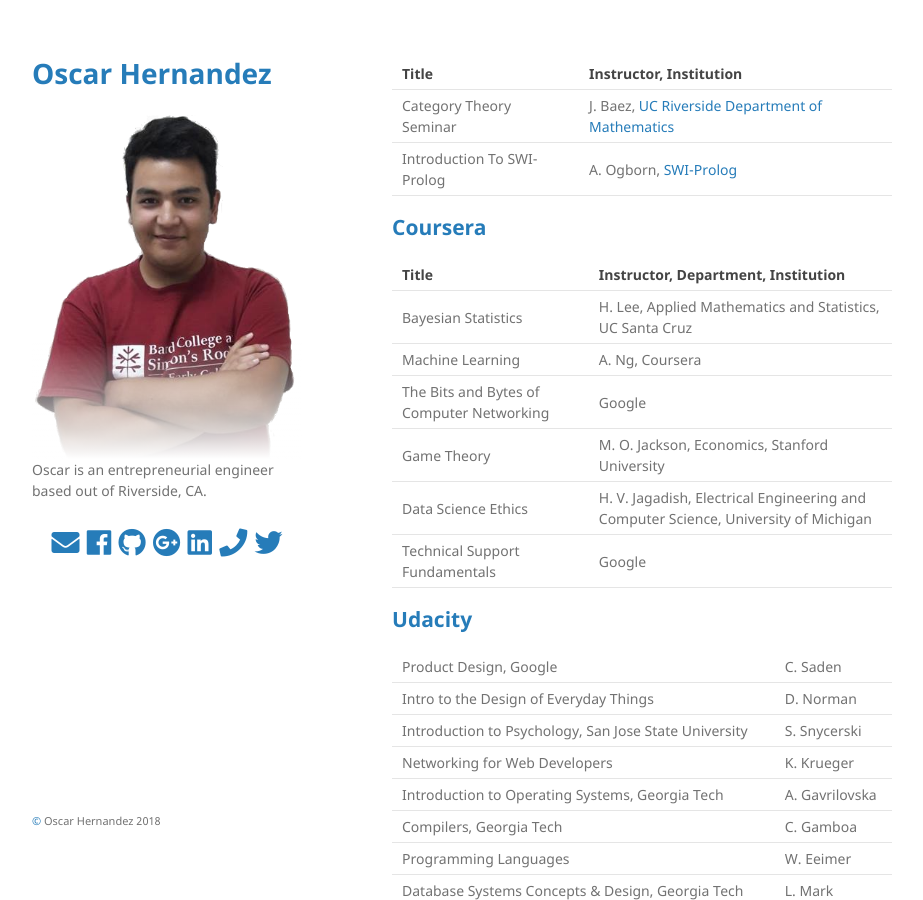
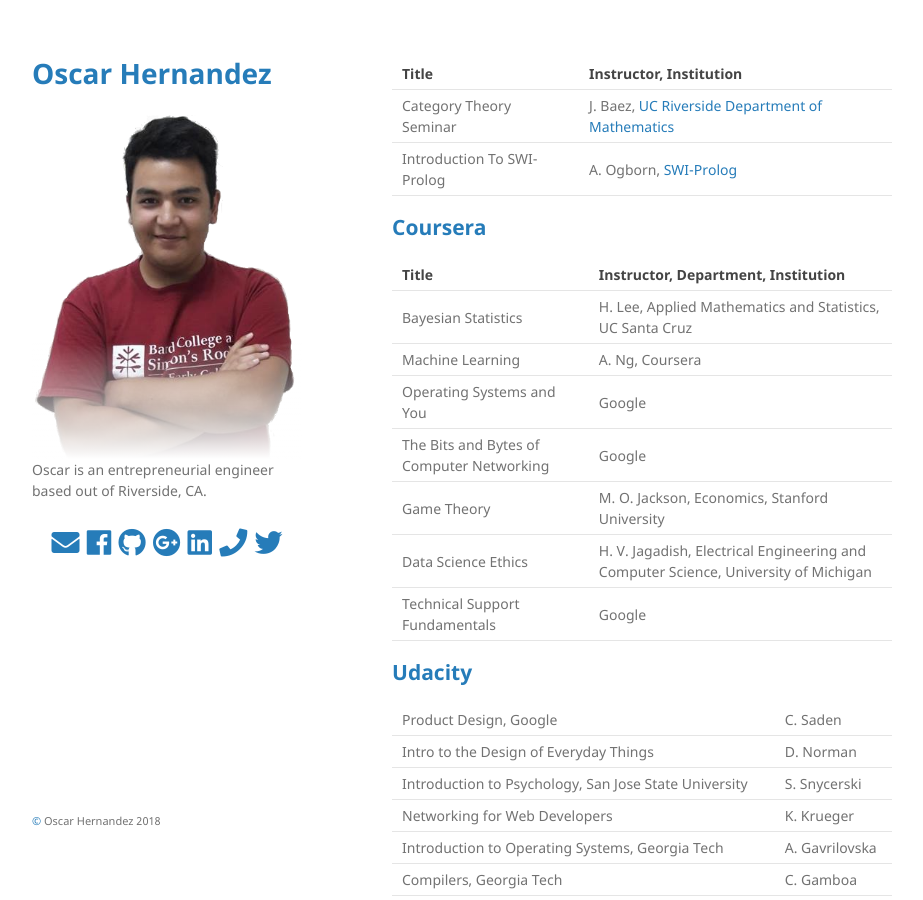
Before and after one commit to mathemonads/mathemonads.github.io, a Jekyll site: the page built from portfolio/courses.md, in a window 1280 px wide and 900 px high. Shown: the whole window, without its empty margins (178-1101 px from the left). Built offline with Jekyll 4.4.1, drawn with Linux system fonts in a browser that asks for light colours; nearby versions of some CDN libraries.

Commit message:
completed operating systems

```diff
--- a/portfolio/courses.md
+++ b/portfolio/courses.md
@@ -15,6 +15,7 @@ Title | Instructor, Department, Institution
 --- | ---
 Bayesian Statistics | H. Lee, Applied Mathematics and Statistics, UC Santa Cruz
 Machine Learning | A. Ng, Coursera
+Operating Systems and You | Google
 The Bits and Bytes of Computer Networking | Google
 Game Theory | M. O. Jackson, Economics, Stanford University
 Data Science Ethics | H. V. Jagadish, Electrical Engineering and Computer Science, University of Michigan
```
